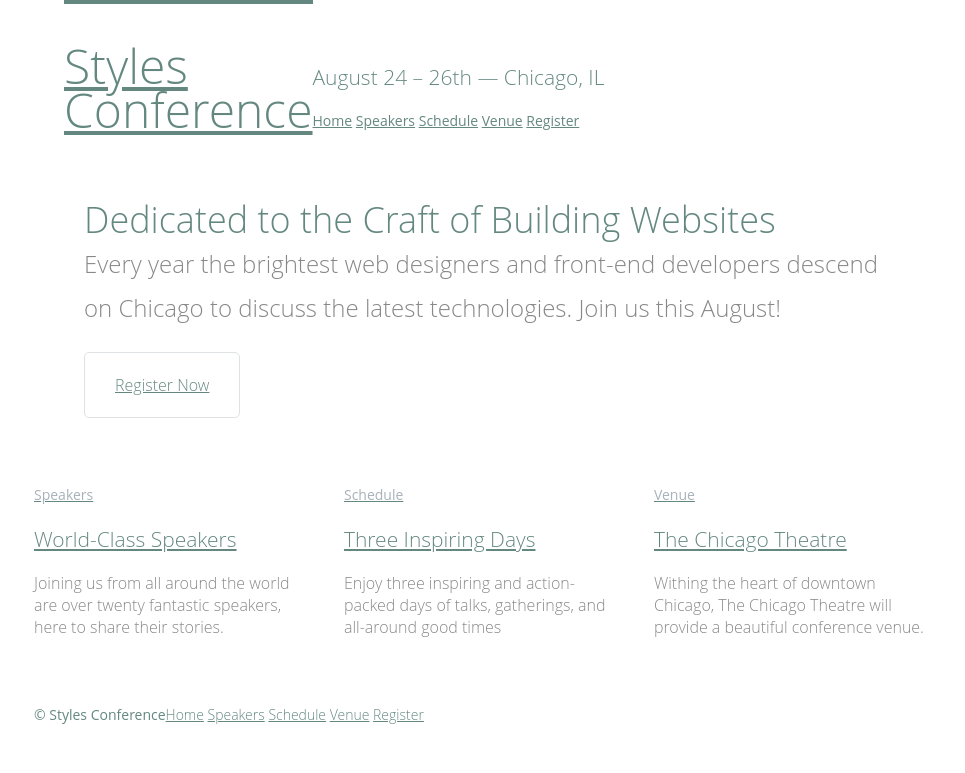
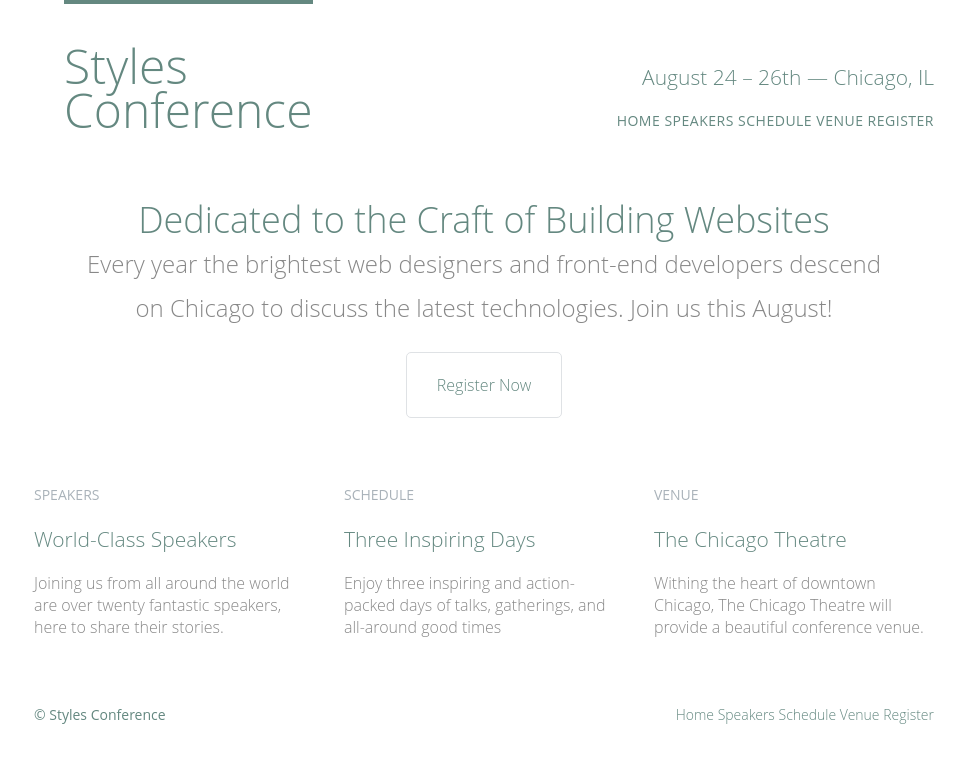
Before and after one commit to Mood93/styles-conference, a plain HTML site: page index.html in a window 1280 px wide. Shown: the whole page, without its empty margins (156-1121 px from the left). Drawn offline with Linux system fonts and the light colour scheme.

Commit message:
L6.2
Align navbar
Update text formatting

```diff
--- a/assets/stylesheets/main.css
+++ b/assets/stylesheets/main.css
@@ -84,6 +84,7 @@
     color: #a9b2b9;
     font-size: 14px;
     font-weight: 400;
+    text-transform: uppercase;
 }
 
 strong {
@@ -104,12 +105,17 @@
   ========================================
 */
 
+a {
+    color: #648880;
+    text-decoration: none;
+}
+
 a:hover {
     color: #a9b2b9;
 }
 
-a {
-    color: #648880;
+p a {
+    border-bottom: 1px solid #dfe2e5;
 }
 
 /*
@@ -207,6 +213,7 @@
 .hero {
     line-height: 44px;
     padding: 22px 80px 66px 80px;
+    text-align: center;
 }
 
 .hero h2 {
@@ -215,6 +222,16 @@
 
 .hero p {
     font-size: 24px;
+}
+
+/*
+  ========================================
+  Navigation
+  ========================================
+*/
+
+.nav {
+    text-align: right;
 }
 
 /*
@@ -234,11 +251,14 @@
 
 .tagline {
     margin: 66px 0 22px 0;
+    text-align: right;
 }
 
 .primary-nav {
     font-size: 14px;
     font-weight: 400;
+    letter-spacing: .5px;
+    text-transform: uppercase;
 }
 
 /*
--- a/index.html
+++ b/index.html
@@ -14,7 +14,7 @@
             </section>
             <h3 class="tagline">August 24 &ndash; 26th &mdash; Chicago, IL</h3>
 
-            <nav class="primary-nav">
+            <nav class="nav primary-nav">
                 <a href="index.html">Home</a>
                 <a href="speakers.html">Speakers</a>
                 <a href="schedule.html">Schedule</a>
@@ -65,7 +65,7 @@
         <footer class="primary-footer container group">
             <small>&copy; Styles Conference</small>
 
-            <nav>
+            <nav class="nav">
                 <a href="index.html">Home</a>
                 <a href="speakers.html">Speakers</a>
                 <a href="schedule.html">Schedule</a>
```
Also changed, not shown: register.html (+2 -2 lines), schedule.html (+2 -2 lines), speakers.html (+2 -2 lines), venue.html (+2 -2 lines).
